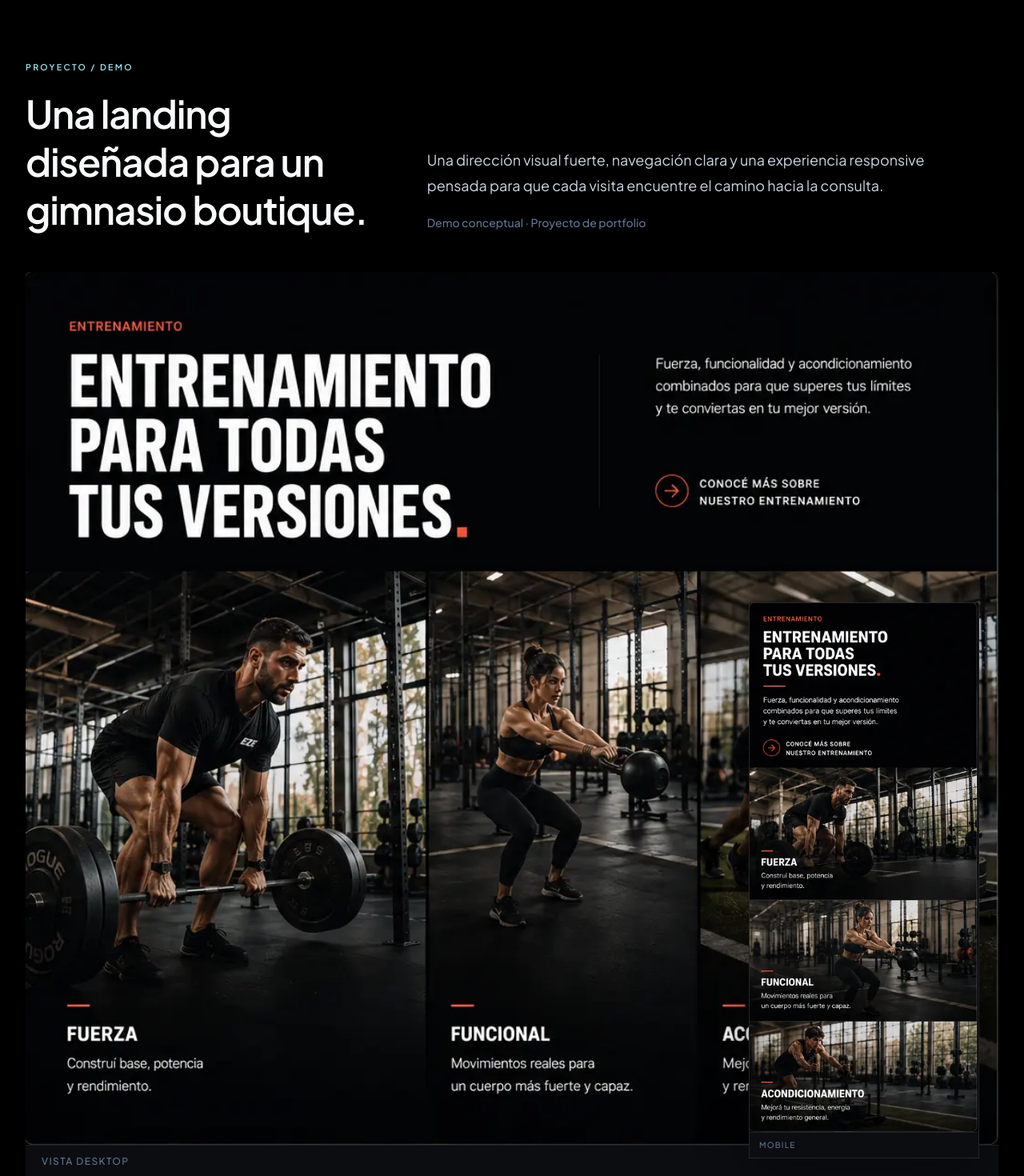
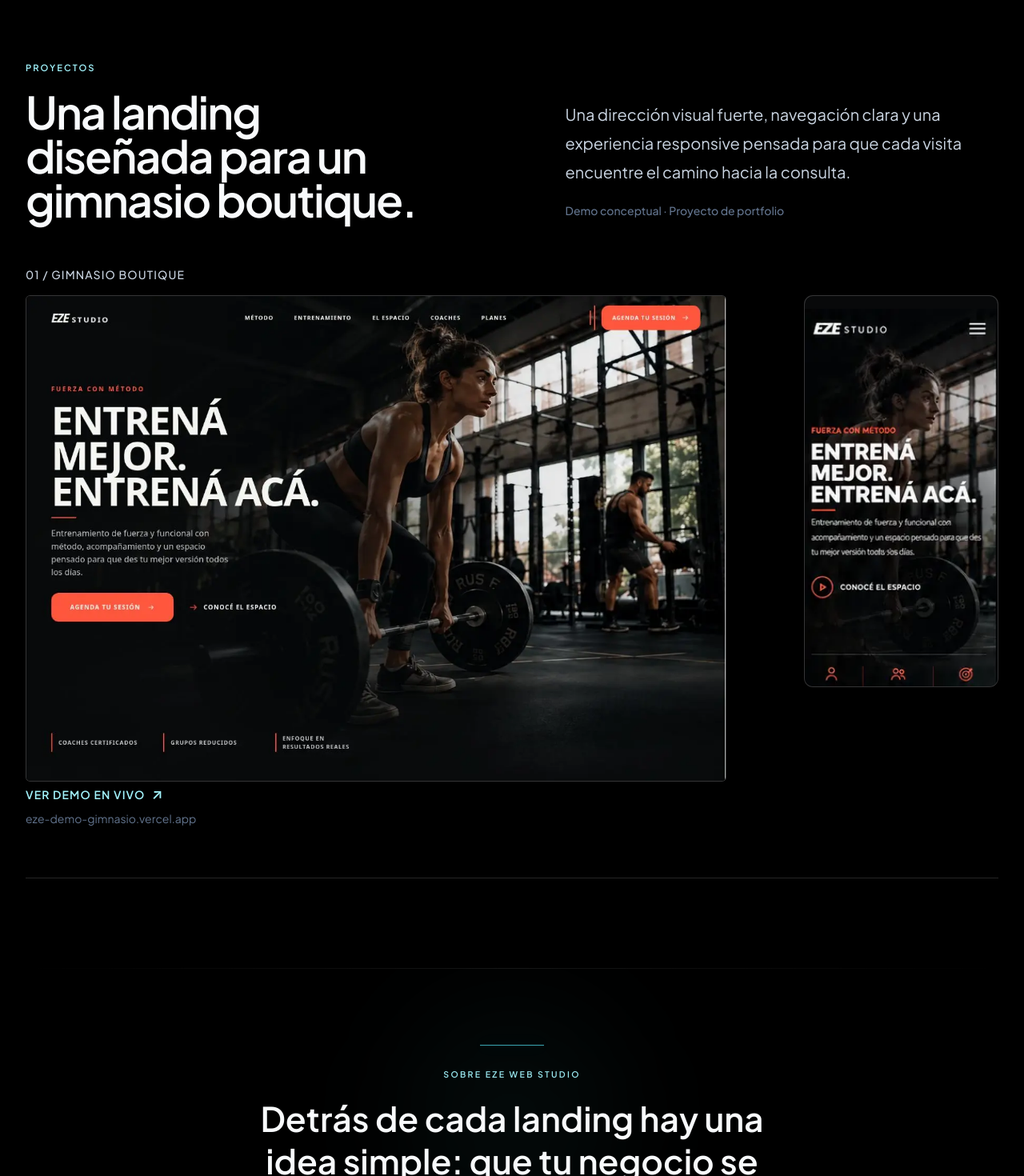
Before and after one commit to ezexgonzalez/eze-web-studio, a React (Vite) app: page / in a window 1280 px wide. Shown: the part 1880-3350 px from the top of the page at 80% size. Built offline with nearby package versions, Linux system fonts and the light colour scheme.

Commit message:
fix: align gym project showcase with approved composition

```diff
--- a/src/components/sections/DemoSection.jsx
+++ b/src/components/sections/DemoSection.jsx
@@ -5,48 +5,74 @@ function DemoSection() {
   const { featuredDemo } = siteConfig;
 
   return (
-    <section id="demo" className="relative isolate scroll-mt-28 overflow-hidden bg-black px-4 py-20 sm:px-6 sm:py-24 lg:px-8 lg:py-28">
-      <div className="absolute inset-x-8 top-0 h-px bg-gradient-to-r from-transparent via-white/[0.08] to-transparent" />
+    <section
+      id="demo"
+      className="relative isolate scroll-mt-28 overflow-hidden bg-black px-4 py-20 sm:px-6 sm:py-24 lg:px-8 lg:py-28"
+    >
+      <div aria-hidden="true" className="absolute inset-x-8 top-0 h-px bg-white/[0.14]" />
 
       <div className="mx-auto w-full max-w-7xl">
-        <Reveal className="grid gap-7 lg:grid-cols-[0.76fr_1.24fr] lg:items-end lg:gap-16">
-          <div className="max-w-xl">
-            <p className="text-[0.66rem] font-semibold uppercase tracking-[0.22em] text-cyan-200/95">
+        <Reveal className="grid gap-8 lg:grid-cols-[1.06fr_0.94fr] lg:items-end lg:gap-16">
+          <div className="max-w-2xl">
+            <p className="text-[0.7rem] font-semibold uppercase tracking-[0.18em] text-cyan-200">
               {featuredDemo.eyebrow}
             </p>
-            <h2 className="mt-5 text-balance text-3xl font-semibold leading-tight tracking-[-0.025em] text-slate-50 sm:text-4xl lg:text-5xl">
+            <h2 className="mt-5 max-w-xl text-balance text-5xl font-semibold leading-[0.98] tracking-[-0.035em] text-slate-50 sm:text-6xl lg:text-[3.5rem]">
               {featuredDemo.title}
             </h2>
           </div>
-          <div className="lg:pb-1">
-            <p className="max-w-2xl text-base leading-7 text-slate-300 sm:text-lg sm:leading-8">
+
+          <div className="max-w-xl lg:pb-1">
+            <p className="text-lg leading-8 text-slate-300 sm:text-xl sm:leading-9">
               {featuredDemo.description}
             </p>
             <p className="mt-5 text-sm font-medium text-slate-500">{featuredDemo.disclosure}</p>
           </div>
         </Reveal>
 
-        <Reveal className="relative mt-10 lg:mt-12" delay={100}>
-          <figure className="overflow-hidden bg-[#0b0d10]">
-            <img alt={featuredDemo.desktopImage.alt} className="block h-auto w-full" decoding="async" loading="lazy" src={featuredDemo.desktopImage.src} />
-            <figcaption className="border-t border-white/[0.08] px-4 py-3 text-xs font-medium tracking-[0.12em] text-slate-500 sm:px-5">
-              VISTA DESKTOP
-            </figcaption>
-          </figure>
+        <Reveal className="mt-12 lg:mt-14" delay={100}>
+          <p className="text-sm font-medium tracking-[0.08em] text-slate-300">
+            {featuredDemo.projectLabel}
+          </p>
 
-          <figure className="mx-auto mt-5 w-[58%] max-w-[17rem] overflow-hidden border border-white/[0.1] bg-[#0b0d10] shadow-[0_20px_56px_rgba(0,0,0,0.36)] sm:mt-0 sm:absolute sm:bottom-6 sm:right-6 sm:w-[24%] sm:max-w-[18rem]">
-            <img alt={featuredDemo.mobileImage.alt} className="block h-auto w-full" decoding="async" loading="lazy" src={featuredDemo.mobileImage.src} />
-            <figcaption className="border-t border-white/[0.08] px-3 py-2 text-[0.625rem] font-medium tracking-[0.12em] text-slate-500">
-              MOBILE
-            </figcaption>
-          </figure>
+          <div className="relative mt-4 pb-28 sm:pb-32 lg:grid lg:grid-cols-[minmax(0,72fr)_minmax(0,20fr)] lg:gap-x-[8%] lg:pb-0">
+            <figure className="overflow-hidden rounded-[0.35rem] border border-white/[0.18] bg-[#08090a]">
+              <img
+                alt={featuredDemo.desktopImage.alt}
+                className="block h-auto w-full"
+                decoding="async"
+                loading="lazy"
+                src={featuredDemo.desktopImage.src}
+              />
+            </figure>
+
+            <figure className="absolute right-0 top-[28%] w-[33%] overflow-hidden rounded-[0.7rem] border border-white/[0.18] bg-[#08090a] lg:static lg:w-auto lg:self-start lg:pt-4">
+              <img
+                alt={featuredDemo.mobileImage.alt}
+                className="block h-auto w-full"
+                decoding="async"
+                loading="lazy"
+                src={featuredDemo.mobileImage.src}
+              />
+            </figure>
+          </div>
         </Reveal>
 
         {featuredDemo.liveUrl ? (
-          <a className="mt-7 inline-flex text-sm font-semibold text-cyan-100 transition-colors hover:text-white focus-visible:outline focus-visible:outline-2 focus-visible:outline-offset-4 focus-visible:outline-cyan-200" href={featuredDemo.liveUrl} rel="noreferrer" target="_blank">
-            VER DEMO EN VIVO <span aria-hidden="true" className="ml-2">↗</span>
-          </a>
+          <div className="mt-1 lg:w-[72%]">
+            <a
+              className="inline-flex text-sm font-semibold uppercase tracking-[0.08em] text-cyan-200 transition-colors hover:text-white focus-visible:outline focus-visible:outline-2 focus-visible:outline-offset-4 focus-visible:outline-cyan-200"
+              href={featuredDemo.liveUrl}
+              rel="noreferrer"
+              target="_blank"
+            >
+              VER DEMO EN VIVO <span aria-hidden="true" className="ml-2 text-lg leading-none">↗</span>
+            </a>
+            <p className="mt-2 text-sm text-slate-500">{featuredDemo.liveUrlLabel}</p>
+          </div>
         ) : null}
+
+        <div aria-hidden="true" className="mt-16 h-px bg-white/[0.14]" />
       </div>
     </section>
   );
--- a/src/data/siteConfig.js
+++ b/src/data/siteConfig.js
@@ -100,11 +100,12 @@ export const siteConfig = {
   },
 
   featuredDemo: {
-    eyebrow: "PROYECTO / DEMO",
+    eyebrow: "PROYECTOS",
     title: "Una landing diseñada para un gimnasio boutique.",
     description:
       "Una dirección visual fuerte, navegación clara y una experiencia responsive pensada para que cada visita encuentre el camino hacia la consulta.",
     disclosure: "Demo conceptual · Proyecto de portfolio",
+    projectLabel: "01 / GIMNASIO BOUTIQUE",
     desktopImage: {
       src: "/gym-demo-desktop.webp",
       alt: "Vista desktop de la demo conceptual de gimnasio boutique creada por Eze Web Studio.",
@@ -113,7 +114,8 @@ export const siteConfig = {
       src: "/gym-demo-mobile.webp",
       alt: "Vista mobile de la demo conceptual de gimnasio boutique creada por Eze Web Studio.",
     },
-    liveUrl: null,
+    liveUrl: "https://eze-demo-gimnasio.vercel.app/",
+    liveUrlLabel: "eze-demo-gimnasio.vercel.app",
   },
 
   about: {
```
Also changed, not shown: public/gym-demo-desktop.webp, public/gym-demo-mobile.webp.
